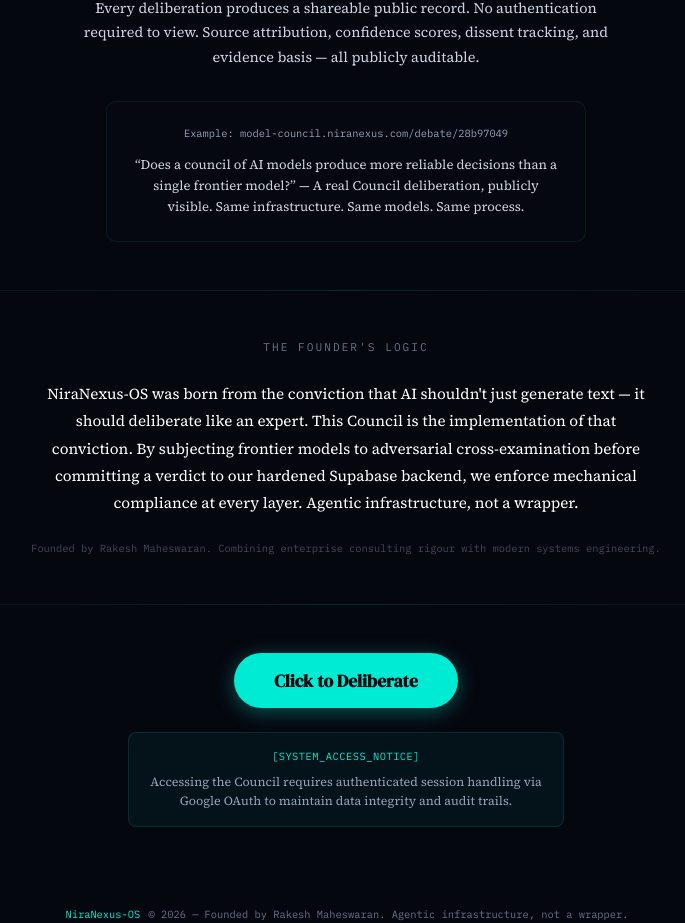
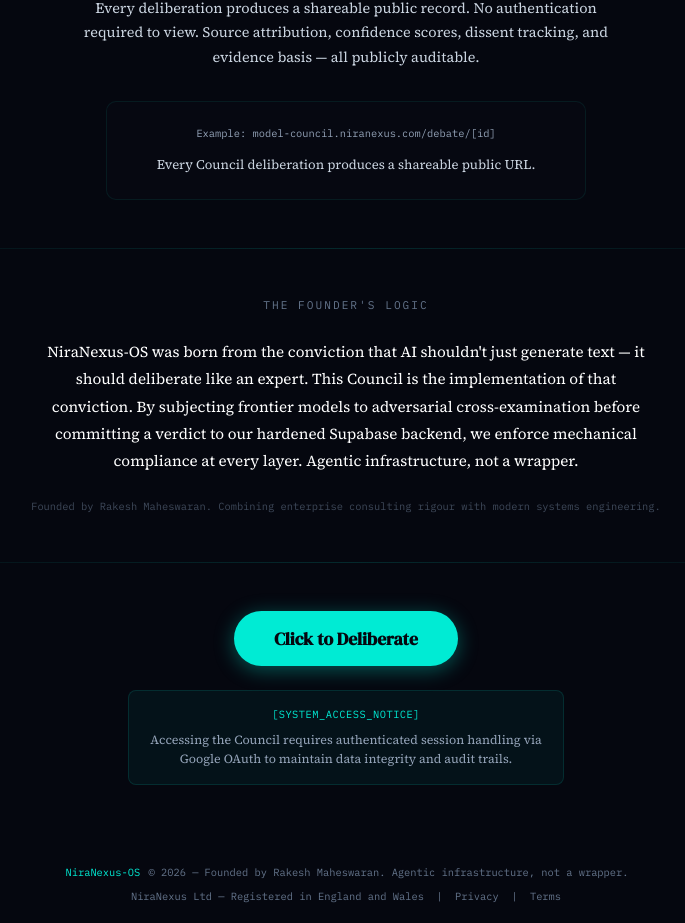
Before and after one commit to NiraNexus/niranexus-hero, a Next.js app: page /model-council in a window 1280 px wide. Shown: the part 3280-4203 px from the top of the page, without its empty margins (294-979 px from the left). Built offline with nearby package versions, Linux system fonts and the light colour scheme; no server answers.

Commit message:
[deepseek-v4-pro] fix: engineering dead link, hub factual audit (remove pre-debate cost alerts)

```diff
--- a/src/app/model-council/page.tsx
+++ b/src/app/model-council/page.tsx
@@ -253,13 +253,13 @@ export default function ModelCouncilPage() {
           Every deliberation produces a shareable public record. No authentication required to view. Source attribution, confidence scores, dissent tracking, and evidence basis — all publicly auditable.
         </p>
         <div style={{ padding: '1.5rem', backgroundColor: 'rgba(10, 14, 26, 0.3)', borderRadius: 10, border: '1px solid rgba(0, 235, 212, 0.08)', maxWidth: 480, margin: '0 auto', textAlign: 'center' }}>
-          <p style={{ fontFamily: 'var(--font-mono)', fontSize: '0.65rem', color: '#94a3b8', marginBottom: '0.75rem' }}>
-            Example: model-council.niranexus.com/debate/28b97049
-          </p>
-          <p style={{ fontFamily: 'var(--font-body)', fontSize: '0.82rem', color: '#cbd5e1', lineHeight: 1.6, margin: 0 }}>
-            &ldquo;Does a council of AI models produce more reliable decisions than a single frontier model?&rdquo; — A real Council deliberation, publicly visible. Same infrastructure. Same models. Same process.
-          </p>
-        </div>
+                  <p style={{ fontFamily: 'var(--font-mono)', fontSize: '0.65rem', color: '#94a3b8', marginBottom: '0.75rem' }}>
+                    Example: model-council.niranexus.com/debate/[id]
+                  </p>
+                  <p style={{ fontFamily: 'var(--font-body)', fontSize: '0.82rem', color: '#cbd5e1', lineHeight: 1.6, margin: 0 }}>
+                    Every Council deliberation produces a shareable public URL.
+                  </p>
+                </div>
       </section>
 
       <Divider />
--- a/src/app/page.tsx
+++ b/src/app/page.tsx
@@ -199,7 +199,7 @@ export default function Home() {
               <p style={{ fontFamily: 'var(--font-body)', fontSize: '0.9rem', color: '#cbd5e1', lineHeight: 1.6, margin: 0 }}>
                               A multi-model deliberation engine with auditable source verification. Opening Statements → Cross-Examination → Rebuttal → Synthesis. Google OAuth, quota enforcement, persistent verdicts with Evidence Basis. Export to PDF, Markdown, or JSON — every file signed with NiraNexus provenance.
                             </p>
-                            <p style={{ fontFamily: 'var(--font-mono)', fontSize: '0.65rem', color: '#64748b', marginTop: '0.75rem', lineHeight: 1.6 }}>Built-in Protections: Pre-debate cost alerts &middot; Mid-debate checkpoints &middot; Quorum enforcement &middot; Live web search + source verification &middot; Telegram bot integration</p>
+                            <p style={{ fontFamily: 'var(--font-mono)', fontSize: '0.65rem', color: '#64748b', marginTop: '0.75rem', lineHeight: 1.6 }}>Built-in Protections: Mid-debate checkpoints &middot; Quorum enforcement &middot; Live web search + source verification &middot; Telegram bot integration</p>
               <p style={{ fontFamily: 'var(--font-mono)', fontSize: '0.65rem', color: '#00ebd4', marginTop: '1rem', opacity: 0.7 }}>
                 model-council.niranexus.com &rarr;
               </p>
```
